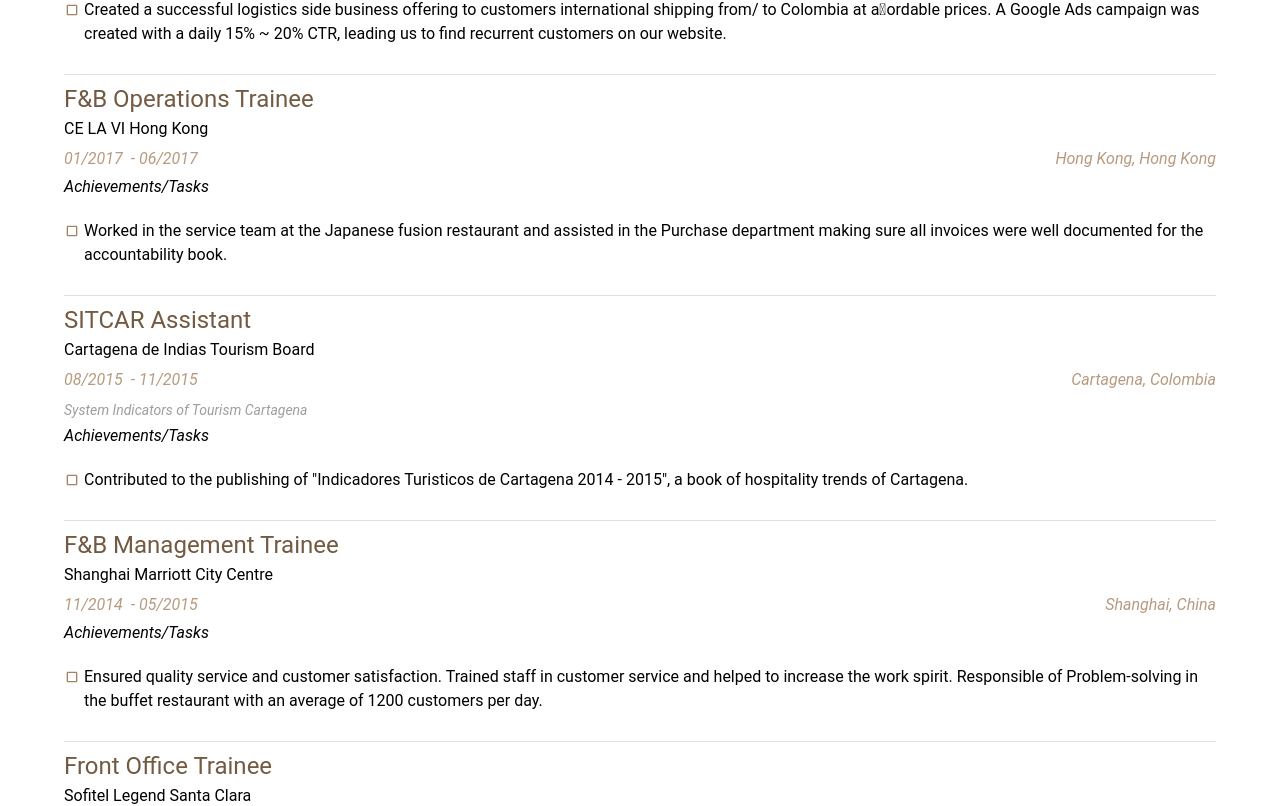
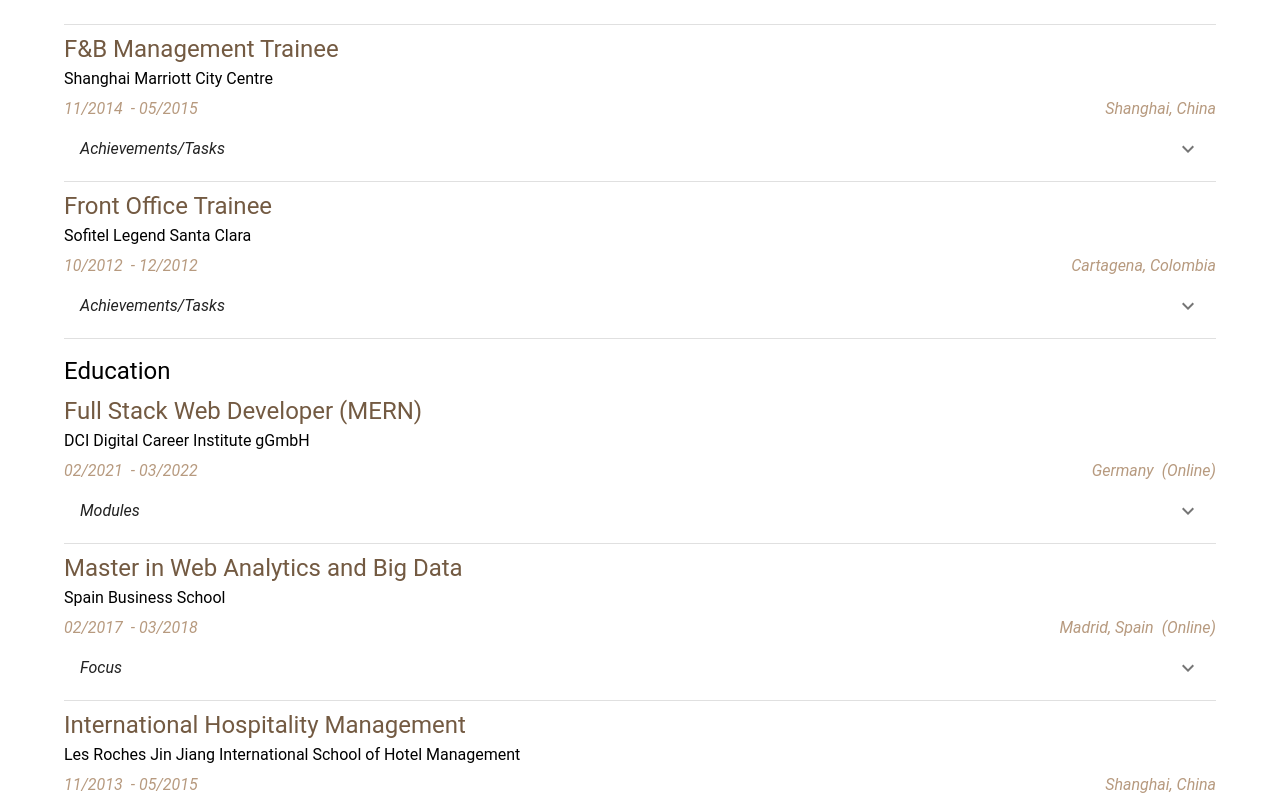
Before and after one commit to tkalejandro/modern-portfolio, a Next.js app: page /resume in a window 1280 px wide. Shown: the part 1622-2428 px from the top of the page. Built offline with nearby package versions, Linux system fonts and the light colour scheme.

Commit message:
resume complete.

```diff
--- a/src/modules/ResumePage/ResumePage.tsx
+++ b/src/modules/ResumePage/ResumePage.tsx
@@ -25,10 +25,10 @@
                <TechSkills/>
                <Languages />
                <WorkExperience />
+               <Education />
+               <VolunteerExperience />
+               <HonorAndAwards />
                <OtherSkills />
-               <Education />
-               <HonorAndAwards />
-               <VolunteerExperience />
                <Interests />
             </Layout>
 
--- a/src/modules/ResumePage/components/HonorsAndAwards/HonorsAndAwards.tsx
+++ b/src/modules/ResumePage/components/HonorsAndAwards/HonorsAndAwards.tsx
@@ -1,4 +1,4 @@
-import { Typography } from '@mui/material';
+import { Divider, Typography } from '@mui/material';
 import { Box } from '@mui/system';
 import React from 'react';
 import { HonorAndAwardType } from '../../../../types/ResumePage';
@@ -9,28 +9,43 @@
     {
       title: 'Hackathon 2.0 DCI',
       startDate: new Date(2021, 10, 1),
-      description: 'First Place at Hackathon with "Stir It Up". Coding and Marketing competition.'
+      description: 'First Place at Hackathon with "Stir It Up". Coding and Marketing competition.',
+      city: undefined,
+      country: 'Germany',
+      online: true
     },
     {
       title: 'Start Up Weekend Cartagena',
       startDate: new Date(2017, 10, 1),
-      description: 'Second place with "Mi Artesano" , a social ecommerce with products of San Jacinto, Colombia.'
+      description: 'Second place with "Mi Artesano" , a social ecommerce with products of San Jacinto, Colombia.',
+      city: 'Cartagena',
+      country: 'Colombia',
+      online: false
     },
     {
       title: 'Marriott International',
       startDate: new Date(2015, 2, 1),
-      description: '"The Spirit To Serve" , award for exemplary commitment to quality service.'
+      description: '"The Spirit To Serve" , award for exemplary commitment to quality service.',
+      city: 'Shanghai',
+      country: 'China',
+      online: false
     },
     {
       title: 'Les Roches Jin Jiang International School of Hotel Management',
       startDate: new Date(2013, 10, 1),
       endDate: new Date(2014, 10, 1),
-      description: 'Student of the month Postgraduate (PGD) I Class, Student of the month PGD II Class, Class Delegate PGD I, Class Delegate PGD II, Student supervisor spring quarter and Student supervisor summer quarter.'
+      description: 'Student of the month Postgraduate (PGD) I Class, Student of the month PGD II Class, Class Delegate PGD I, Class Delegate PGD II, Student supervisor spring quarter and Student supervisor summer quarter.',
+      city: 'Shanghai',
+      country: 'China',
+      online: false
     },
     {
       title: 'Universidad Jorge Tadeo Lozano (11/2012)',
       startDate: new Date(2021, 10, 1),
-      description: 'First place with "True Sight", a new concept of tourist guidebooks for the city of Cartagena, Colombia.'
+      description: 'First place with "True Sight", a new concept of tourist guidebooks for the city of Cartagena, Colombia.',
+      city: 'Cartagena',
+      country: 'Colombia',
+      online: false
     },
   ]
   return (
@@ -39,20 +54,34 @@
       <Box>
         {
           data.map(item => {
-            const { title, startDate, endDate, description } = item
+            const { title, startDate, endDate, description, city, country, online } = item
             const start = startDate.toLocaleDateString(undefined, { month: '2-digit', year: 'numeric' })
             const end = endDate?.toLocaleDateString(undefined, { month: '2-digit', year: 'numeric' })
             return (
-              <Box py={1} key={title}>
-                <Typography
-                 component="h3" variant="h6"
-                >{title}
-                  {endDate
-                    ? `(${start} - ${end})`
-                    : `(${start})`}
-                </Typography>
-                <Typography fontStyle='italic' sx={(theme) => ({color: theme.palette.grey[500]})}>{description}</Typography>
-              </Box>
+              <>
+                <Box py={1} key={title}>
+                  <Typography
+                    component="h3" variant="h5" color='secondary.dark'
+                  >{title}
+                  </Typography>
+                  <Box py={0.5} sx={{ display: 'flex', alignItems: 'center', justifyContent: 'space-between', fontStyle: "italic" }}>
+                    <Box sx={{ display: 'flex' }}>
+                      <Typography color="secondary.light">{start}</Typography>
+                      {
+                        endDate && <Typography color="secondary.light" ml={1}>{'-'} {end}</Typography>
+                      }
+                    </Box>
+                    <Box sx={{ display: 'flex' }}>
+                      <Typography color="secondary.light">{city && `${city},`} {country}</Typography>
+                      {
+                        online && <Typography color="secondary.light" ml={1}>{' (Online)'}</Typography>
+                      }
+                    </Box>
+                  </Box>
+                  <Typography variant="body2" fontStyle='italic' sx={(theme) => ({ color: theme.palette.grey[500] })}>{description}</Typography>
+                </Box>
+                <Divider />
+              </>
             )
           })
         }
--- a/src/modules/ResumePage/components/LifeHistory/LifeHistory.tsx
+++ b/src/modules/ResumePage/components/LifeHistory/LifeHistory.tsx
@@ -1,7 +1,7 @@
 import { Box, Divider, Typography } from '@mui/material';
 import React from 'react';
 import { LifeHighlights } from '../../../../types/ResumePage';
-import CropSquareIcon from '@mui/icons-material/CropSquare';
+import { DateAndLocation, Highlight } from './components';
 
 interface LifeHistoryProps {
     /**
@@ -15,8 +15,6 @@
 }
 
 const LifeHistory = ({ mainTitle, data }: LifeHistoryProps) => {
-
-
 
     return (
         <Box py={1}>
@@ -38,51 +36,27 @@
                             <Box key={title} py={1}>
                                 <Typography component="h3" color="secondary.dark" variant="h5">{title}</Typography>
                                 <Typography variant="subtitle1">{entity}</Typography>
-                                {/* DATE AND LOCATION */}
-                                <Box py={0.5} sx={{ display: 'flex', alignItems: 'center', justifyContent: 'space-between', fontStyle: "italic" }}>
-                                    <Box sx={{ display: 'flex' }}>
-                                        <Typography color="secondary.light">{startDate.toLocaleDateString(undefined, { year: 'numeric', month: '2-digit' })}</Typography>
-                                        {
-                                            endDate
-                                                ? <Typography color="secondary.light" ml={1}>{'-'} {endDate.toLocaleDateString(undefined, { year: 'numeric', month: '2-digit' })}</Typography>
-                                                : <Typography color="secondary.light" ml={1}> {'-'} Present</Typography>
-                                        }
-
-                                    </Box>
-                                    <Box sx={{ display: 'flex' }}>
-                                        <Typography color="secondary.light">{city && `${city},`} {country}</Typography>
-                                        {
-                                            online && <Typography color="secondary.light" ml={1}>{' (Online)'}</Typography>
-                                        }
-                                    </Box>
-                                </Box>
+                                <DateAndLocation
+                                    startDate={startDate}
+                                    endDate={endDate}
+                                    city={city}
+                                    country={country}
+                                    online={online}
+                                />
                                 {/* Explanatio needed */}
                                 {
                                     explanation && <Typography py={0.5} variant="body2" fontStyle="italic" sx={(theme) => ({ color: theme.palette.grey[500] })}>{explanation}</Typography>
                                 }
-                                {/* SubTitle */}
-                                <Typography variant="body1" fontStyle="italic">{subtitle}</Typography>
-                                <Box component="ul" pl={0} sx={{ listStyle: 'none' }}>
-                                    {
-                                        highlights?.map(hl => {
-                                            return (
-                                                <Box sx={{ display: 'flex', py: 0.5 }} component="li" key={hl.slice(0, 4)}>
-                                                    <CropSquareIcon color='secondary' sx={{ position: 'relative', top: 4 }} fontSize='inherit' />
-                                                    <Typography ml={0.5} >
-                                                        {hl}
-                                                    </Typography>
-                                                </Box>
-                                            )
-                                        })
-                                    }
-                                </Box>
+                                <Highlight
+                                    subtitle={subtitle}
+                                    highlights={highlights}
+                                />
                             </Box>
                             <Divider />
                         </>
                     )
                 })
             }
-
         </Box>
     )
 };
--- /dev/null
+++ b/src/modules/ResumePage/components/LifeHistory/components/DateAndLocation/DateAndLocation.tsx
@@ -0,0 +1,35 @@
+import { Box, Typography } from '@mui/material';
+
+
+interface LifeHistoryProps {
+    startDate: Date
+    endDate?: Date
+    city?: string
+    country: string
+    online: boolean
+}
+
+const DateAndLocation = ({ startDate, endDate, city, country, online }: LifeHistoryProps) => {
+
+    return (
+        <Box py={0.5} sx={{ display: 'flex', alignItems: 'center', justifyContent: 'space-between', fontStyle: "italic" }}>
+            <Box sx={{ display: 'flex' }}>
+                <Typography color="secondary.light">{startDate.toLocaleDateString(undefined, { year: 'numeric', month: '2-digit' })}</Typography>
+                {
+                    endDate
+                        ? <Typography color="secondary.light" ml={1}>{'-'} {endDate.toLocaleDateString(undefined, { year: 'numeric', month: '2-digit' })}</Typography>
+                        : <Typography color="secondary.light" ml={1}> {'-'} Present</Typography>
+                }
+
+            </Box>
+            <Box sx={{ display: 'flex' }}>
+                <Typography color="secondary.light">{city && `${city},`} {country}</Typography>
+                {
+                    online && <Typography color="secondary.light" ml={1}>{' (Online)'}</Typography>
+                }
+            </Box>
+        </Box>
+    )
+};
+
+export default DateAndLocation;
--- /dev/null
+++ b/src/modules/ResumePage/components/LifeHistory/components/Highlight/Highlight.tsx
@@ -0,0 +1,59 @@
+import { Box, Typography } from '@mui/material';
+import React from 'react';
+import CropSquareIcon from '@mui/icons-material/CropSquare';
+import Accordion from '@mui/material/Accordion';
+import AccordionSummary from '@mui/material/AccordionSummary';
+import AccordionDetails from '@mui/material/AccordionDetails';
+import ExpandMoreIcon from '@mui/icons-material/ExpandMore';
+
+interface HighlightProps {
+    /**
+     * Title of the this group of Life highlights
+     */
+    subtitle: string
+    /**
+     * The highlights content
+     */
+    highlights?: string[]
+}
+
+const Highlight = ({ subtitle, highlights }: HighlightProps) => {
+
+    return (
+        <>
+            <Accordion
+            // expanded={true} TO DO - For later with PDF maker
+            sx={{boxShadow: 0,
+            "&::before": {
+                height: 0
+            }
+            }}>
+                <AccordionSummary
+                    expandIcon={<ExpandMoreIcon />}
+                    aria-controls="panel1a-content"
+                    id="panel1a-header"
+                >
+                    <Typography variant="body1" fontStyle="italic">{subtitle}</Typography>
+                </AccordionSummary>
+                <AccordionDetails>
+                    <Box component="ul" pl={0} sx={{ listStyle: 'none' }}>
+                        {
+                            highlights?.map(hl => {
+                                return (
+                                    <Box sx={{ display: 'flex', py: 0.5 }} component="li" key={hl.slice(0, 4)}>
+                                        <CropSquareIcon color='secondary' sx={{ position: 'relative', top: 4 }} fontSize='inherit' />
+                                        <Typography ml={0.5} >
+                                            {hl}
+                                        </Typography>
+                                    </Box>
+                                )
+                            })
+                        }
+                    </Box>
+                </AccordionDetails>
+            </Accordion>
+        </>
+    )
+};
+
+export default Highlight;
--- /dev/null
+++ b/src/modules/ResumePage/components/LifeHistory/components/index.ts
@@ -0,0 +1,2 @@
+export { default as DateAndLocation} from './DateAndLocation/DateAndLocation'
+export { default as Highlight} from './Highlight/Highlight'
--- a/src/types/ResumePage/HonorAndAwardType.ts
+++ b/src/types/ResumePage/HonorAndAwardType.ts
@@ -15,6 +15,12 @@
      * Description of the Honor or Award
      */
     description: string
+    /**
+     * City where this happen
+     */
+    city?: string
+    country: string
+    online: boolean
 }
 
 export default HonorAndAwardType
```
